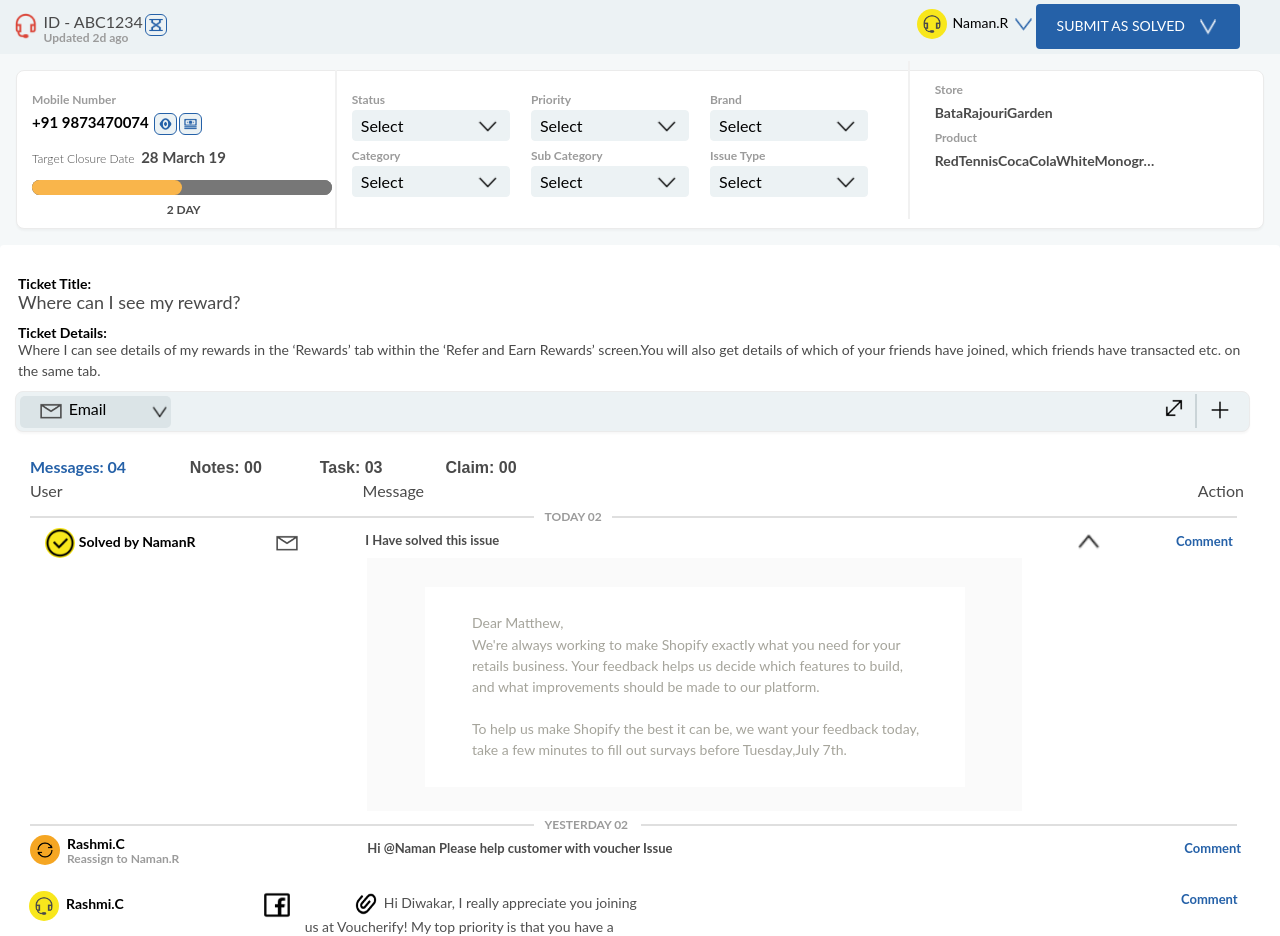
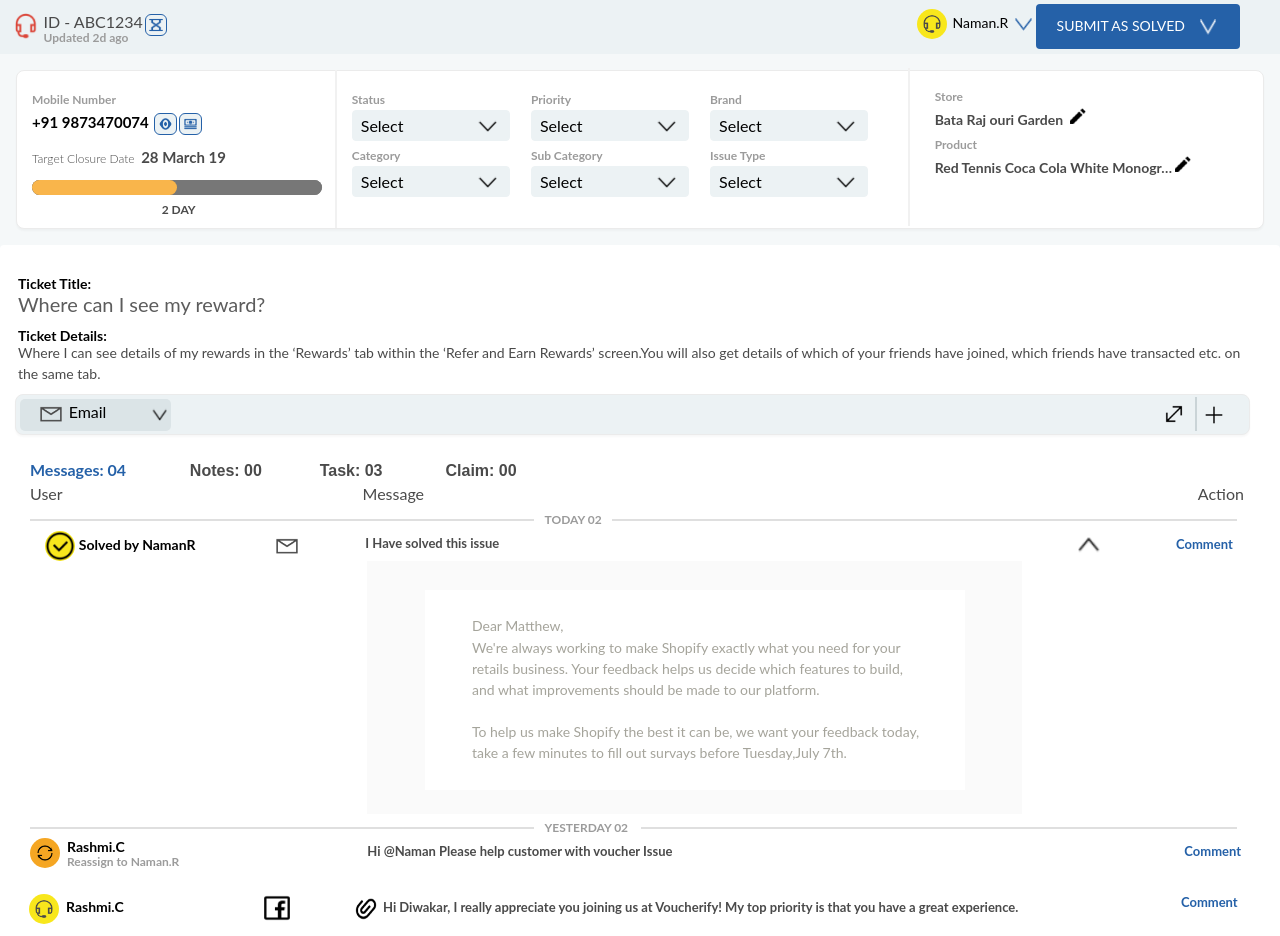
Before and after one commit to kaustubhbagwe123/Easyrewardz_Ticketing_React, a React (Create React App) app: page /admin/myticket in a window 1280 px wide. Shown: the part 58-994 px from the top of the page. Built offline with nearby package versions, Linux system fonts and the light colour scheme.

Commit message:
Bugs solved in MyTicket page

```diff
--- a/src/assets/css/custome.css
+++ b/src/assets/css/custome.css
@@ -629,7 +629,7 @@
 .v2 {
   border-left: 2px solid #f1f1f1;
   height: 158px;
-  margin-top: -26%;
+  margin-top: -24.8%;
   margin-left: 556px;
 }
 .v3 {
@@ -716,12 +716,13 @@
   text-align: left;
   padding-left: 173px;
 }
-.hi-diwakar-i-really {
-  color: #4a4a4a;
+.hi-diwakar-i-really1 {
+  color: #4A4A4A;
   font-family: Lato;
   font-size: 13px;
   font-weight: 700;
   line-height: 16px;
+  width: 749px;
   text-align: left;
 }
 .comment-text {
@@ -744,9 +745,10 @@
 }
 .label-2 {
   margin-top: -3px;
-  font-size: 18px;
+  font-size: 20px;
   margin-bottom: 8px;
   padding-left: 3px;
+  color: #5C5C5C;
 }
 .label-3 {
   margin-top: -2px;
@@ -788,7 +790,7 @@
   width: 18px;
   height: 18px;
   margin-left: 758%;
-  margin-top: -43%;
+  margin-top: -38%;
 }
 .dropdrown {
   margin-left: -21px;
@@ -796,8 +798,8 @@
 .plush-img {
   width: 18px;
   height: 18px;
-  margin-left: 789%;
-  margin-top: -43%;
+  margin-left: 785%;
+  margin-top: -40%;
 }
 .line-1 {
   border: 1px solid #cad4d7;
@@ -830,13 +832,19 @@
   margin-top: -24.4%;
   margin-left: 97%;
 }
-.bata-rajouri-garden {
+.bata-rajouri-garden{
   color: #4a4a4a;
   font-family: inherit;
   font-size: 14px;
   font-weight: 700;
   line-height: 17px;
   text-align: left;
+  white-space: nowrap;
+}
+.pencilImg{
+  width: 16px;
+  height: 16px;
+  margin-top: -10px;
 }
 .card-details {
   background-color: #fafafa;
@@ -938,7 +946,7 @@
   margin-top: 15px;
 }
 
-.mask {
+.mask{
   background-color: #ffffff;
   border-radius: 4.5px;
   width: auto;
@@ -2391,7 +2399,7 @@ progress{
   appearance: none;
   border: none;
 
-  width: 300px;
+  width: 290px;
   height: 15px;
   border-radius: 20px;
   background-color: #777;
@@ -2416,7 +2424,7 @@ progress::-moz-progress-bar {
   text-align: right;
   width: 60%;
   position: relative;
-  left: 2px;
+  left: -3px;
 }
 .dropdown-label {
   color: #9b9b9b;
--- a/src/routes/MyTicket.js
+++ b/src/routes/MyTicket.js
@@ -17,6 +17,7 @@ import Up1Img from './../assets/Images/up-1.png';
 import Loading1Img from './../assets/Images/loading1.png';
 import FacebookImg from './../assets/Images/facebook.png';
 import ClipImg from './../assets/Images/clip.png';
+import PencilImg from './../assets/Images/pencil.png';
 
 class MyTicket extends Component {
         state = {
@@ -144,11 +145,15 @@ class MyTicket extends Component {
                                 <div className="row data-store">
                                     <div className="col-md-12">
                                         <label className="label-4">Store</label>
-                                        <label className="bata-rajouri-garden">BataRajouriGarden</label>
+                                        <label className="bata-rajouri-garden">Bata Raj ouri Garden &nbsp;
+                                        <img src={PencilImg} alt="Pencile" className="pencilImg" />
+                                        </label>
                                     </div>
                                     <div className="col-md-12">
                                         <label className="label-4">Product</label>
-                                        <label className="bata-rajouri-garden">RedTennisCocaColaWhiteMonogr…</label>
+                                        <label className="bata-rajouri-garden">Red Tennis Coca Cola White Monogr…&nbsp;
+                                        <img src={PencilImg} alt="Pencile" className="pencilImg" />
+                                        </label>
                                     </div>
                                 </div>
                             </div>
@@ -286,14 +291,13 @@ class MyTicket extends Component {
                                 <img src={FacebookImg} alt="facebook" className="facebook" />
                             </div>
                             <div className="col-md-8">
-                                <label className="hi-diwakar-i-really">
+                                <label className="hi-diwakar-i-really1">
                                     <img src={ClipImg} alt="clip" className="clip" />&nbsp;
                                     Hi Diwakar, I really appreciate you joining us at Voucherify!
                                     My top priority is that you have a great experience.</label>
                             </div>
                             <label className="comment-text1">Comment</label>
                             <div className="col-md-2">
-
                             </div>
                         </div>
                         <div className="row row-spacing">
```
Also changed, not shown: src/assets/Images/pencil.png (added).
